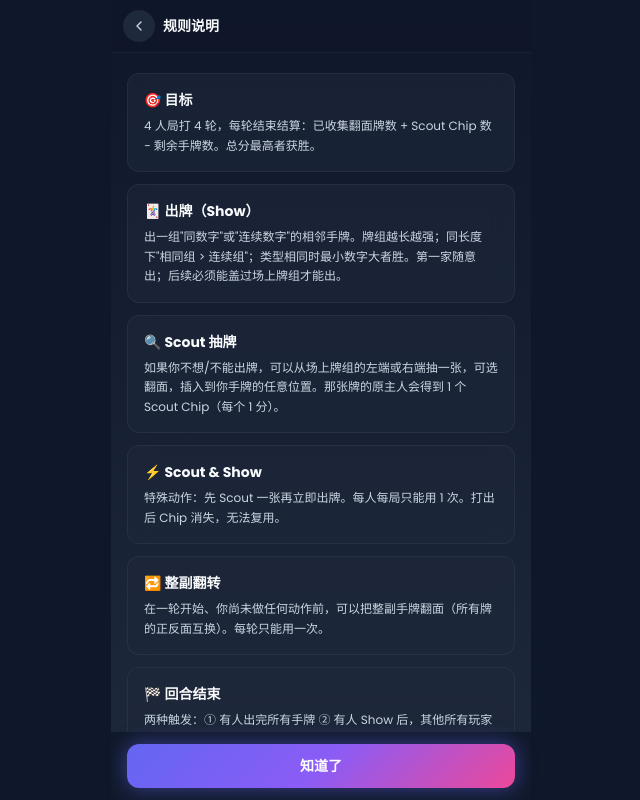
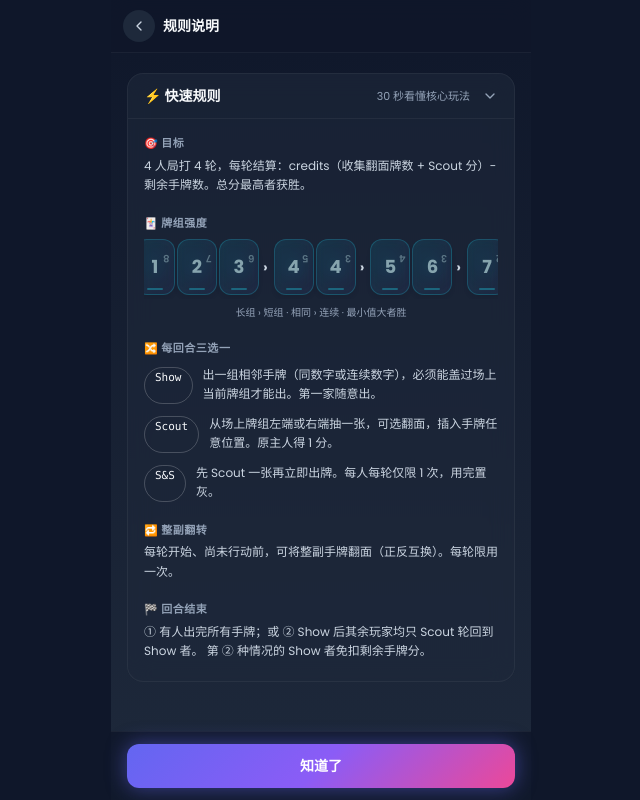
Before and after one commit to feifei21610/Twinum, a React (Vite) app: page / in a window 1280 px wide. Both pictures are taken after a click on the button "规则说明". Shown: the whole page, without its empty margins (319-959 px from the left). Built offline with nearby package versions, Linux system fonts and the light colour scheme.

Commit message:
feat: 升级 RulesPage，快速规则摘要卡融合全部规则内容

```diff
--- a/src/pages/RulesPage.tsx
+++ b/src/pages/RulesPage.tsx
@@ -1,44 +1,176 @@
 /**
- * RulesPage —— 规则说明页（MVP 占位版）
- *
- * 完整六段图文规则放到 Todo 6 pages-assembly 实现。
- * 当前用文字列表快速传达核心规则。
+ * RulesPage —— 规则说明页
  */
-import { ChevronLeft } from 'lucide-react';
+import { useState } from 'react';
+import { ChevronLeft, ChevronDown } from 'lucide-react';
+import { motion, AnimatePresence } from 'framer-motion';
 import { useGameStore } from '../store/gameStore';
+import { Card } from '../components/Card';
+import type { Card as CardType } from '../types/game';
 
-const sections = [
+// ── 数据 ──────────────────────────────────────────────────────
+
+const rule1Groups: { cards: CardType[] }[] = [
   {
-    title: '🎯 目标',
-    content:
-      '4 人局打 4 轮，每轮结束结算：已收集翻面牌数 + Scout Chip 数 − 剩余手牌数。总分最高者获胜。',
+    cards: [
+      { id: 'r1-1', top: 1, bottom: 8, flipped: false },
+      { id: 'r1-2', top: 2, bottom: 7, flipped: false },
+      { id: 'r1-3', top: 3, bottom: 6, flipped: false },
+    ],
   },
   {
-    title: '🃏 出牌（Show）',
-    content:
-      '出一组"同数字"或"连续数字"的相邻手牌。牌组越长越强；同长度下"相同组 > 连续组"；类型相同时最小数字大者胜。第一家随意出；后续必须能盖过场上牌组才能出。',
+    cards: [
+      { id: 'r2-1', top: 4, bottom: 5, flipped: false },
+      { id: 'r2-2', top: 4, bottom: 3, flipped: false },
+    ],
   },
   {
-    title: '🔍 Scout 抽牌',
-    content:
-      '如果你不想/不能出牌，可以从场上牌组的左端或右端抽一张，可选翻面，插入到你手牌的任意位置。那张牌的原主人会得到 1 个 Scout Chip（每个 1 分）。',
+    cards: [
+      { id: 'r3-1', top: 5, bottom: 4, flipped: false },
+      { id: 'r3-2', top: 6, bottom: 3, flipped: false },
+    ],
   },
   {
-    title: '⚡ Scout & Show',
-    content:
-      '特殊动作：先 Scout 一张再立即出牌。每人每局只能用 1 次。打出后 Chip 消失，无法复用。',
+    cards: [{ id: 'r4-1', top: 7, bottom: 2, flipped: false }],
+  },
+];
+
+const rule2Actions = [
+  {
+    label: 'Show',
+    desc: '出一组相邻手牌（同数字或连续数字），必须能盖过场上当前牌组才能出。第一家随意出。',
   },
   {
-    title: '🔁 整副翻转',
-    content:
-      '在一轮开始、你尚未做任何动作前，可以把整副手牌翻面（所有牌的正反面互换）。每轮只能用一次。',
+    label: 'Scout',
+    desc: '从场上牌组左端或右端抽一张，可选翻面，插入手牌任意位置。原主人得 1 分。',
   },
   {
-    title: '🏁 回合结束',
-    content:
-      '两种触发：① 有人出完所有手牌 ② 有人 Show 后，其他所有玩家都只 Scout 不 Show，轮回到 Show 者。第 ② 种的 Show 者免扣剩余手牌分。',
+    label: 'S&S',
+    desc: '先 Scout 一张再立即出牌。每人每轮仅限 1 次，用完置灰。',
   },
 ];
+
+// ── 快速规则卡 ────────────────────────────────────────────────
+
+function QuickRulesCard(): JSX.Element {
+  const [expanded, setExpanded] = useState(true);
+
+  return (
+    <div className="glass overflow-hidden rounded-2xl border border-white/10">
+      {/* 标题行 */}
+      <button
+        type="button"
+        aria-expanded={expanded}
+        aria-controls="quick-rules-panel"
+        onClick={() => setExpanded((v) => !v)}
+        className="flex w-full items-center gap-2 px-4 py-3 text-left"
+      >
+        <span className="flex-1 text-sm font-bold text-ink-50">⚡ 快速规则</span>
+        <span className="text-[11px] text-ink-400">30 秒看懂核心玩法</span>
+        <motion.span
+          animate={{ rotate: expanded ? 0 : -180 }}
+          transition={{ duration: 0.22, ease: 'easeOut' }}
+          className="ml-1 text-ink-400"
+        >
+          <ChevronDown className="h-4 w-4" />
+        </motion.span>
+      </button>
+
+      <AnimatePresence initial={false}>
+        {expanded && (
+          <motion.div
+            id="quick-rules-panel"
+            key="quick-rules-content"
+            initial={{ opacity: 0, height: 0 }}
+            animate={{ opacity: 1, height: 'auto' }}
+            exit={{ opacity: 0, height: 0 }}
+            transition={{ duration: 0.22, ease: 'easeOut' }}
+            className="overflow-hidden"
+          >
+            <div className="space-y-5 border-t border-white/5 px-4 pb-5 pt-4">
+
+              {/* 目标 */}
+              <div>
+                <p className="mb-1 text-[11px] font-bold uppercase tracking-wider text-ink-400">
+                  🎯 目标
+                </p>
+                <p className="text-xs leading-relaxed text-ink-300">
+                  4 人局打 4 轮，每轮结算：credits（收集翻面牌数 + Scout 分）−
+                  剩余手牌数。总分最高者获胜。
+                </p>
+              </div>
+
+              {/* RULE 1 牌组强度 */}
+              <div>
+                <p className="mb-2 text-[11px] font-bold uppercase tracking-wider text-ink-400">
+                  🃏 牌组强度
+                </p>
+                <div className="flex items-center justify-center gap-1.5 overflow-x-auto pb-1">
+                  {rule1Groups.map((grp, i) => (
+                    <div key={i} className="flex items-center gap-1">
+                      <div className="flex items-end gap-0.5">
+                        {grp.cards.map((c) => (
+                          <Card key={c.id} card={c} size="xs" disabled />
+                        ))}
+                      </div>
+                      {i < rule1Groups.length - 1 && (
+                        <span className="shrink-0 text-sm font-bold text-ink-300">›</span>
+                      )}
+                    </div>
+                  ))}
+                </div>
+                <p className="mt-1.5 text-center text-[10px] text-ink-400">
+                  长组 › 短组 · 相同 › 连续 · 最小值大者胜
+                </p>
+              </div>
+
+              {/* RULE 2 每回合动作 */}
+              <div>
+                <p className="mb-2 text-[11px] font-bold uppercase tracking-wider text-ink-400">
+                  🔀 每回合三选一
+                </p>
+                <div className="space-y-2.5">
+                  {rule2Actions.map(({ label, desc }) => (
+                    <div key={label} className="flex gap-2.5">
+                      <span className="mt-0.5 shrink-0 rounded-full border border-white/20 px-2.5 py-0.5 font-mono text-[11px] text-ink-200">
+                        {label}
+                      </span>
+                      <span className="text-xs leading-relaxed text-ink-300">{desc}</span>
+                    </div>
+                  ))}
+                </div>
+              </div>
+
+              {/* 整副翻转 */}
+              <div>
+                <p className="mb-1 text-[11px] font-bold uppercase tracking-wider text-ink-400">
+                  🔁 整副翻转
+                </p>
+                <p className="text-xs leading-relaxed text-ink-300">
+                  每轮开始、尚未行动前，可将整副手牌翻面（正反互换）。每轮限用一次。
+                </p>
+              </div>
+
+              {/* 回合结束 */}
+              <div>
+                <p className="mb-1 text-[11px] font-bold uppercase tracking-wider text-ink-400">
+                  🏁 回合结束
+                </p>
+                <p className="text-xs leading-relaxed text-ink-300">
+                  ① 有人出完所有手牌；或 ② Show 后其余玩家均只 Scout 轮回到 Show 者。
+                  第 ② 种情况的 Show 者免扣剩余手牌分。
+                </p>
+              </div>
+
+            </div>
+          </motion.div>
+        )}
+      </AnimatePresence>
+    </div>
+  );
+}
+
+// ── 页面主体 ──────────────────────────────────────────────────
 
 export function RulesPagePlaceholder(): JSX.Element {
   const goto = useGameStore((s) => s.goto);
@@ -58,18 +190,9 @@ export function RulesPagePlaceholder(): JSX.Element {
         <h1 className="text-sm font-bold text-ink-50">规则说明</h1>
       </div>
 
-      {/* 规则列表 */}
-      <div className="flex-1 space-y-3 overflow-y-auto px-4 py-5">
-        {sections.map((s) => (
-          <div key={s.title} className="glass rounded-xl p-4">
-            <h2 className="mb-1.5 text-sm font-bold text-ink-50">{s.title}</h2>
-            <p className="text-xs leading-relaxed text-ink-300">{s.content}</p>
-          </div>
-        ))}
-
-        <p className="px-2 pt-2 text-center text-[10px] text-ink-400/60">
-          完整规则图文版将在后续版本补充
-        </p>
+      {/* 内容区 */}
+      <div className="flex-1 overflow-y-auto px-4 py-5">
+        <QuickRulesCard />
       </div>
 
       {/* 底部确认按钮 */}
```
